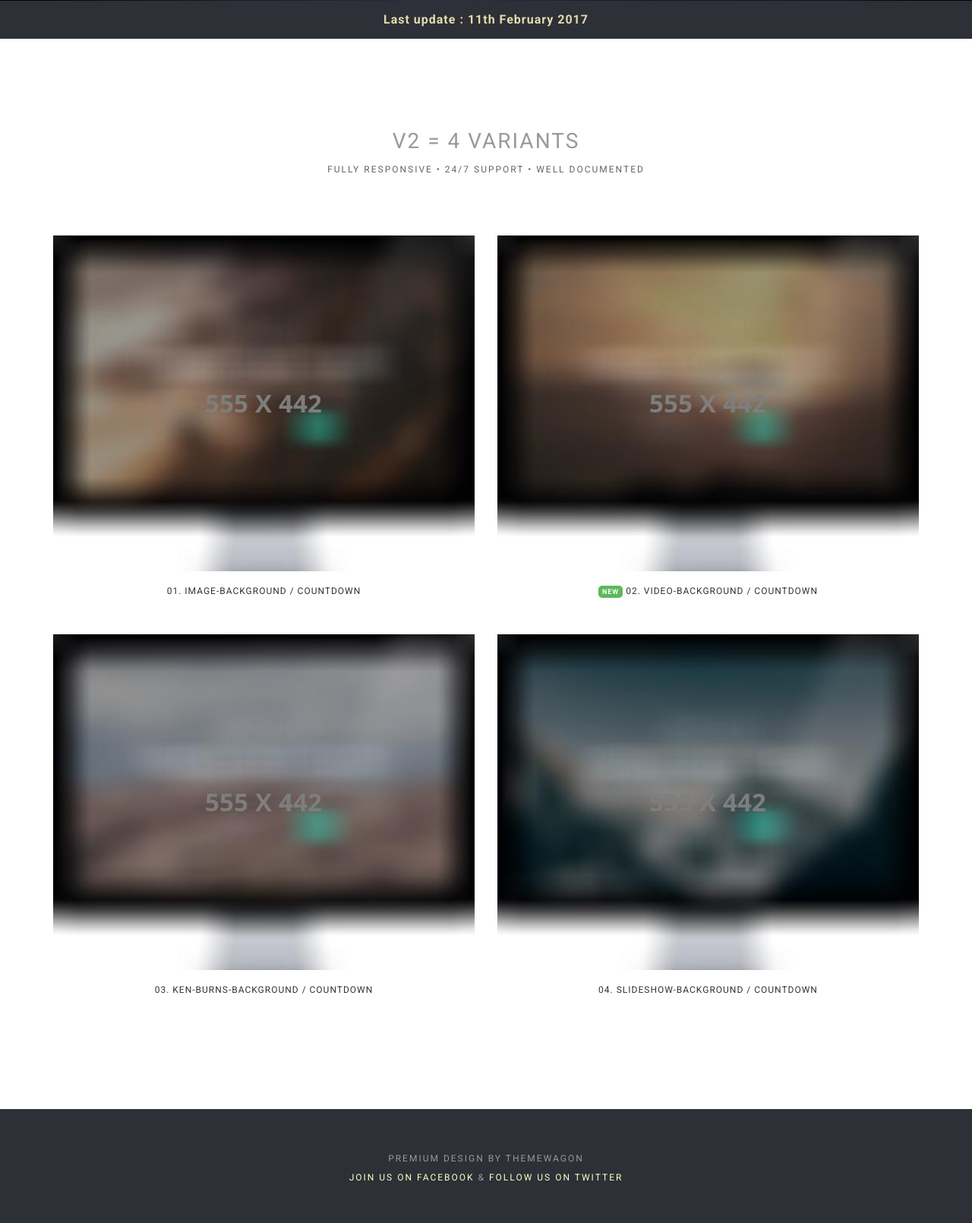
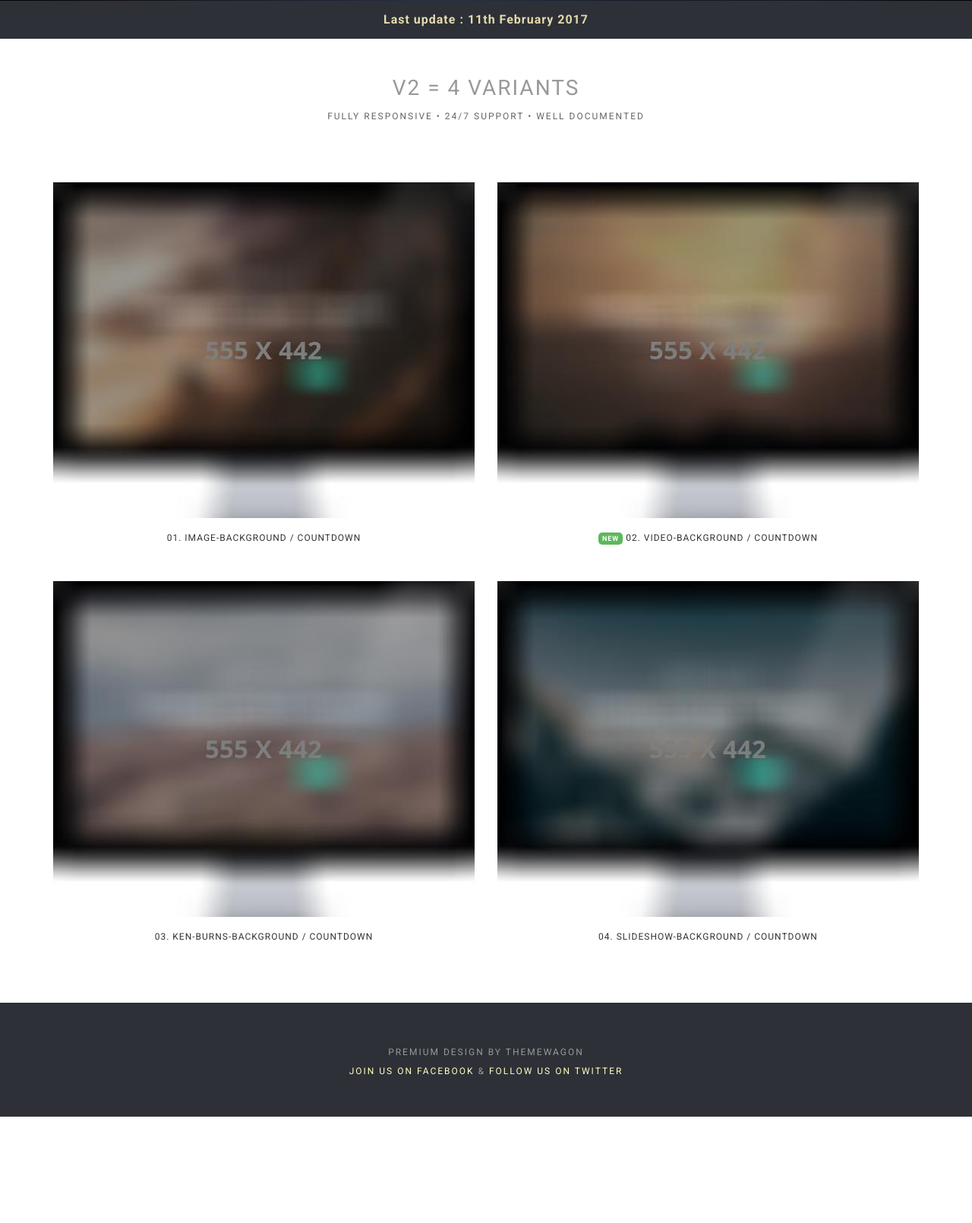
Before and after one commit to technext/Sprout, a web app: file index.html in a window 1280 px wide. Shown: the part 479-2089 px from the top of the page at 76% size. After the commit the page ends 1949 px from the top, so only its background shows below. Run offline with its HTML, style and script files only (its server is not run), Linux system fonts and the light colour scheme; some libraries are stand-ins or nearby versions.

Commit message:
font and subscribe box updated

```diff
--- a/assets/css/style-rtl.css
+++ b/assets/css/style-rtl.css
@@ -1,4 +1,4 @@
-@import url("http://fonts.googleapis.com/css?family=Roboto:400,100,300,700");
+@import url("https://fonts.googleapis.com/css?family=Roboto:400,100,300,700");
 body {
   color: #232323;
   font-family: "Roboto", "Helvetica Neue", "Helvetica", "Arial", "Verdana", "sans-serif";
@@ -379,7 +379,7 @@ a.website:hover {
 }
 
 .variant-part {
-  padding: 100px 0;
+  padding: 30px 0;
   background: #FFFFFF;
 }
 
--- a/assets/css/style.css
+++ b/assets/css/style.css
@@ -1,4 +1,4 @@
-@import url("http://fonts.googleapis.com/css?family=Roboto:400,100,300,700");
+@import url("https://fonts.googleapis.com/css?family=Roboto:400,100,300,700");
 body {
   color: #232323;
   font-family: "Roboto", "Helvetica Neue", "Helvetica", "Arial", "Verdana", "sans-serif";
@@ -379,7 +379,7 @@ a.website:hover {
 }
 
 .variant-part {
-  padding: 100px 0;
+  padding: 30px 0;
   background: #FFFFFF;
 }
 
--- a/image-background.html
+++ b/image-background.html
@@ -61,7 +61,7 @@
             </div>
             <div class="subscribe">
               <div class="row">
-                <div class="col-xs-5 col-xs-offset-4 col-sm-4 col-sm-offset-4 col-md-4 col-md-offset-4 col-lg-4 col-lg-offset-4 input-group subscribe-box">
+                <div class="col-xs-10 col-xs-offset-1 col-sm-4 col-sm-offset-4 col-md-4 col-md-offset-4 col-lg-4 col-lg-offset-4 input-group subscribe-box">
                   <form class="subscribe-form" id="subscription-form">
                     <div class="input-group">
                       <input class="form-control notify-me" id="subscriber-email" name="email" type="email" placeholder="Enter your email address" required=""><span class="input-group-addon">
--- a/ken-burns-background.html
+++ b/ken-burns-background.html
@@ -64,7 +64,7 @@
             </div>
             <div class="subscribe">
               <div class="row">
-                <div class="col-xs-5 col-xs-offset-4 col-sm-4 col-sm-offset-4 col-md-4 col-md-offset-4 col-lg-4 col-lg-offset-4 input-group subscribe-box">
+                <div class="col-xs-10 col-xs-offset-1 col-sm-4 col-sm-offset-4 col-md-4 col-md-offset-4 col-lg-4 col-lg-offset-4 input-group subscribe-box">
                   <form class="subscribe-form" id="subscription-form">
                     <div class="input-group">
                       <input class="form-control notify-me" id="subscriber-email" name="email" type="email" placeholder="Enter your email address" required=""><span class="input-group-addon">
--- a/slider-background.html
+++ b/slider-background.html
@@ -72,7 +72,7 @@
             </div>
             <div class="subscribe">
               <div class="row">
-                <div class="col-xs-5 col-xs-offset-4 col-sm-4 col-sm-offset-4 col-md-4 col-md-offset-4 col-lg-4 col-lg-offset-4 input-group subscribe-box">
+                <div class="col-xs-10 col-xs-offset-1 col-sm-4 col-sm-offset-4 col-md-4 col-md-offset-4 col-lg-4 col-lg-offset-4 input-group subscribe-box">
                   <form class="subscribe-form" id="subscription-form">
                     <div class="input-group">
                       <input class="form-control notify-me" id="subscriber-email" name="email" type="email" placeholder="Enter your email address" required=""><span class="input-group-addon">
--- a/video-background.html
+++ b/video-background.html
@@ -64,7 +64,7 @@
             </div>
             <div class="subscribe">
               <div class="row">
-                <div class="col-xs-5 col-xs-offset-4 col-sm-4 col-sm-offset-4 col-md-4 col-md-offset-4 col-lg-4 col-lg-offset-4 input-group subscribe-box">
+                <div class="col-xs-10 col-xs-offset-1 col-sm-4 col-sm-offset-4 col-md-4 col-md-offset-4 col-lg-4 col-lg-offset-4 input-group subscribe-box">
                   <form class="subscribe-form" id="subscription-form">
                     <div class="input-group">
                       <input class="form-control notify-me" id="subscriber-email" name="email" type="email" placeholder="Enter your email address" required=""><span class="input-group-addon">
```
Also changed, not shown: assets/js/main.js (line endings or trailing spaces).
